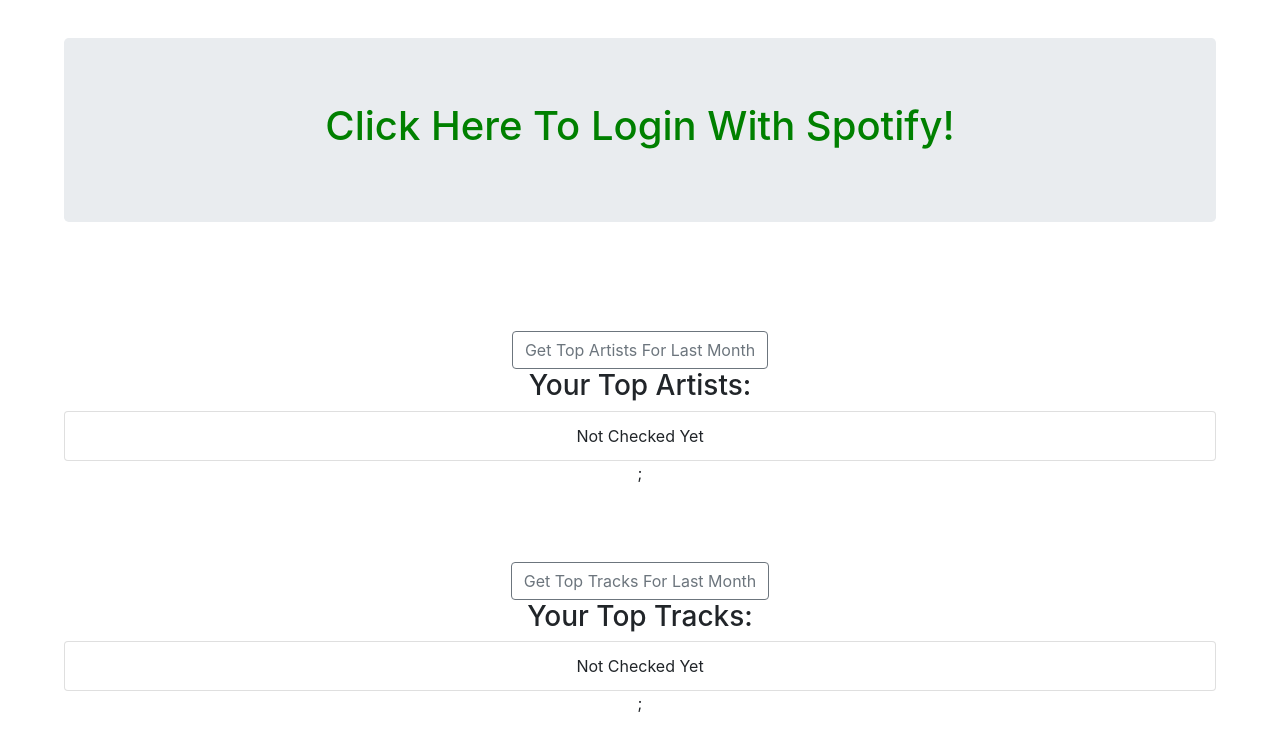
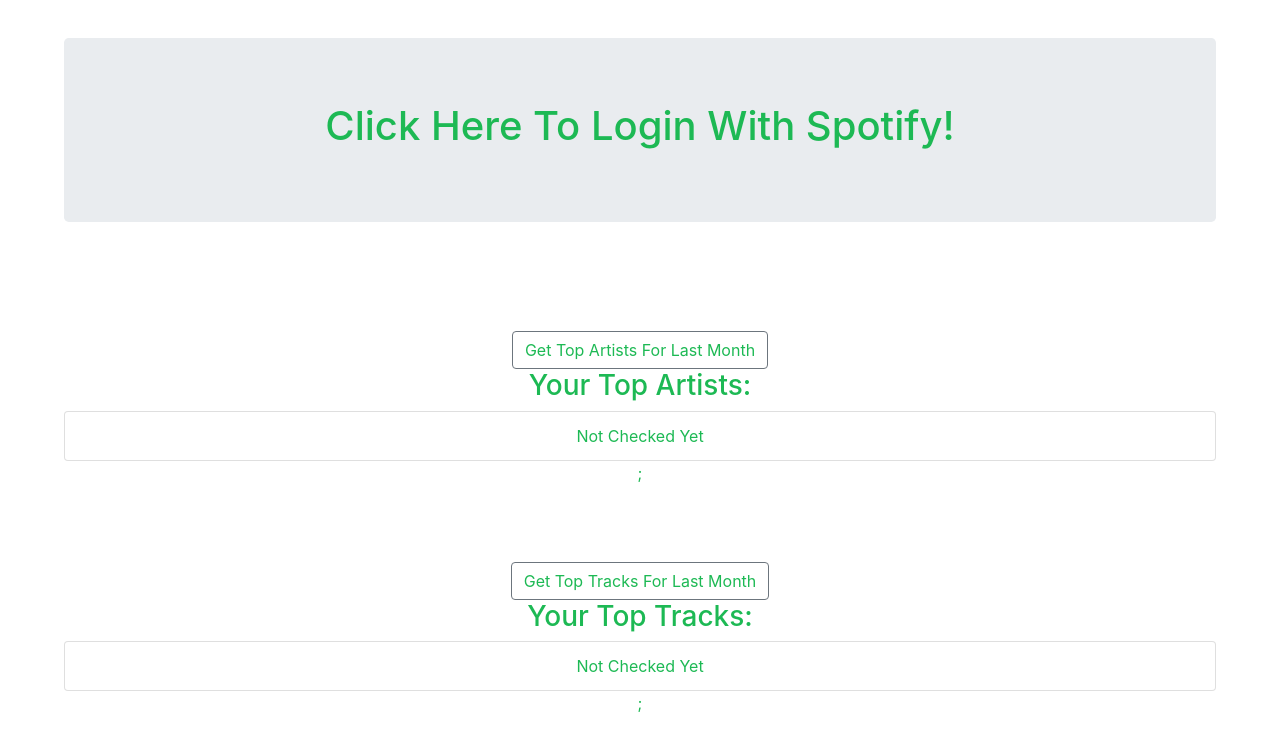
Before and after one commit to jakerdou/spotify-monthly-updates, a React (Create React App) app in the folder client/: page / in a window 1280 px wide. Shown: the top 750 px of the page. Built offline with nearby package versions, Linux system fonts and the light colour scheme; what spotify-web-api-js would draw is missing.

Commit message:
color changes

```diff
--- a/client/src/App.js
+++ b/client/src/App.js
@@ -4,10 +4,6 @@
 import './App.css';
 import $ from "jquery";
 import Spotify from 'spotify-web-api-js';
-
-import Badge from 'react-bootstrap/Badge'
-import Button from 'react-bootstrap/Button'
-import ListGroup from 'react-bootstrap/ListGroup'
 
 const spot = new Spotify();
 
--- a/client/src/ArtistList.css
+++ b/client/src/ArtistList.css
@@ -4,8 +4,13 @@
   padding-left: 5%;
   padding-top: 3%;
   padding-bottom: 3%;
+  color: #1DB954;
 }
 
 #alrt {
   color: red
 }
+
+#topArtBut {
+  color: #1DB954;
+}
--- a/client/src/ArtistList.js
+++ b/client/src/ArtistList.js
@@ -1,4 +1,3 @@
-//TODO: add topArtists
 import React from 'react';
 import logo from './logo.svg';
 import './ArtistList.css';
@@ -77,7 +76,7 @@
       <div className="ArtistList">
         <div id="alrt">{this.state.alert}</div>
 
-        <Button variant="outline-secondary" onClick = {() => this.getMyTopArtistsMonthly()}>
+        <Button variant="outline-secondary" onClick = {() => this.getMyTopArtistsMonthly()} id="topArtBut">
           Get Top Artists For Last Month
         </Button>
 
--- a/client/src/LogInBar.css
+++ b/client/src/LogInBar.css
@@ -7,7 +7,7 @@
 }
 
 #loginJTron {
-  color: green
+  color: #1DB954;
 }
 
 #loginLink {
--- a/client/src/TrackList.css
+++ b/client/src/TrackList.css
@@ -4,8 +4,13 @@
   padding-left: 5%;
   padding-top: 3%;
   padding-bottom: 3%;
+  color: #1DB954;
 }
 
 #alrt {
   color: red
 }
+
+#topTrackBut {
+  color: #1DB954;
+}
--- a/client/src/TrackList.js
+++ b/client/src/TrackList.js
@@ -75,7 +75,7 @@
       <div className="TrackList">
         <div id="alrt">{this.state.alert}</div>
 
-        <Button variant="outline-secondary" onClick = {() => this.getMyTopTracksMonthly()}>
+        <Button variant="outline-secondary" onClick = {() => this.getMyTopTracksMonthly()} id="topTrackBut">
           Get Top Tracks For Last Month
         </Button>
 
```
